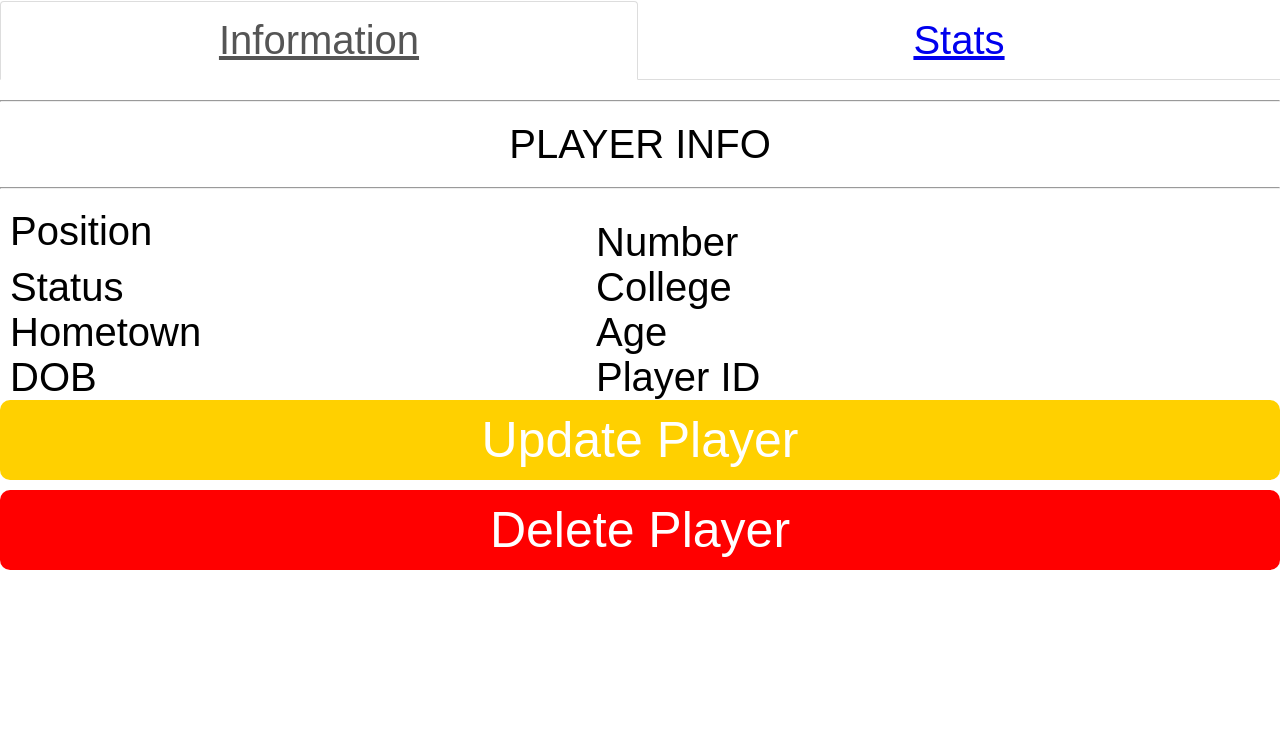
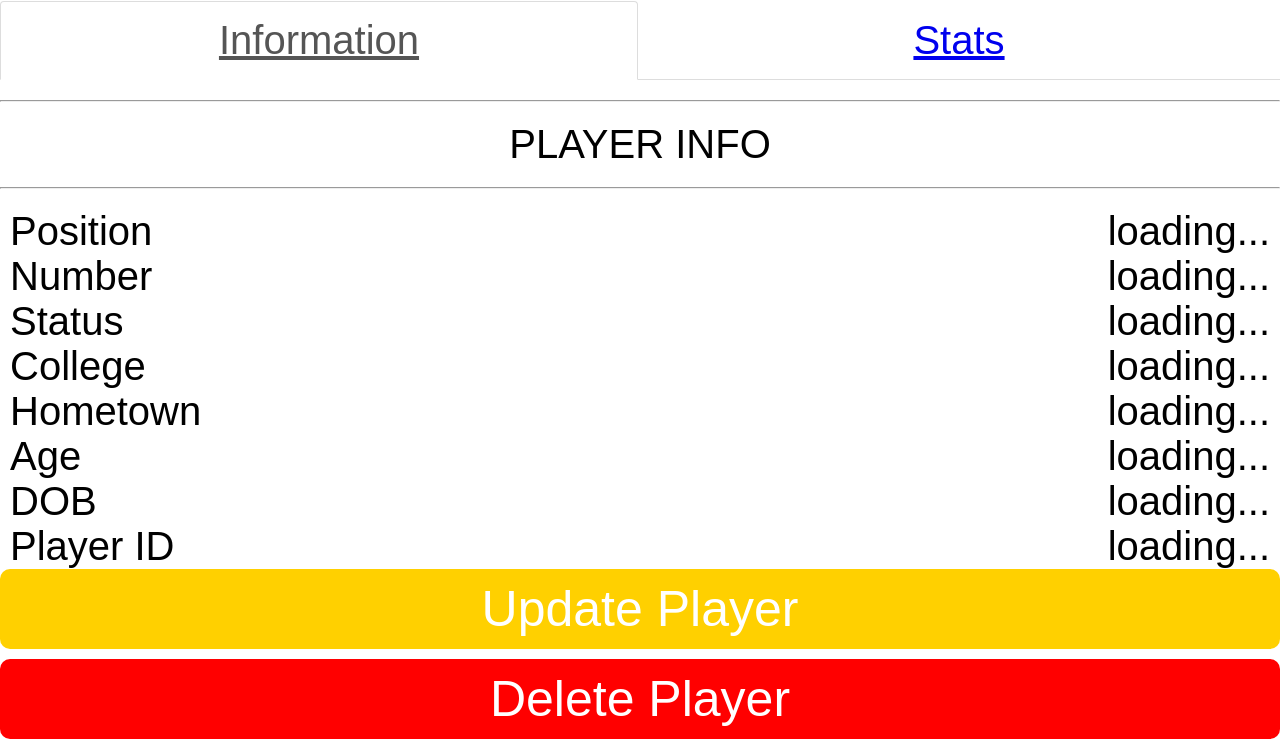
Before and after one commit to DNutz/CSE134BHW-5, a plain HTML site: page public/player_info_vanilla.html in a window 1280 px wide. Shown: the part 433-1172 px from the top of the page. Before the commit the page ends 1003 px from the top, so only its background shows below. Drawn offline with nearby package versions, Linux system fonts and the light colour scheme.

Commit message:
added loading...

```diff
--- a/public/player_info_vanilla.html
+++ b/public/player_info_vanilla.html
@@ -631,28 +631,28 @@
     </div>
     <div id="info+values">
       <span class="pull-left info-name">Position</span>
-      <span id="infoPlayerPosition" class="pull-right text-right info-value"></span>
+      <span id="infoPlayerPosition" class="pull-right text-right info-value">loading...</span>
       <br>
       <span class="pull-left info-name">Number</span>
-      <span id="infoPlayerNumber" class="pull-right text-right info-value"></span>
+      <span id="infoPlayerNumber" class="pull-right text-right info-value">loading...</span>
       <br>
       <span class="pull-left info-name">Status</span>
-      <span id="infoPlayerStatus" class="pull-right text-right info-value"></span>
+      <span id="infoPlayerStatus" class="pull-right text-right info-value">loading...</span>
       <br>
       <span class="pull-left info-name">College</span>
-      <span id="infoPlayerCollege" class="pull-right text-right info-value"></span>
+      <span id="infoPlayerCollege" class="pull-right text-right info-value">loading...</span>
       <br>
       <span class="pull-left info-name">Hometown</span>
-      <span id="infoPlayerHometown" class="pull-right text-right info-value"></span>
+      <span id="infoPlayerHometown" class="pull-right text-right info-value">loading...</span>
       <br>
       <span class="pull-left info-name">Age</span>
-      <span id="infoPlayerAge" class="pull-right text-right info-value"></span>
+      <span id="infoPlayerAge" class="pull-right text-right info-value">loading...</span>
       <br>
       <span class="pull-left info-name">DOB</span>
-      <span id="infoPlayerDOB" class="pull-right text-right info-value"></span>
+      <span id="infoPlayerDOB" class="pull-right text-right info-value">loading...</span>
       <br>
       <span class="pull-left info-name">Player ID</span>
-      <span id="infoPlayerPID" class="pull-right text-right info-value"></span>
+      <span id="infoPlayerPID" class="pull-right text-right info-value">loading...</span>
     </div>
   </div>
 
```
